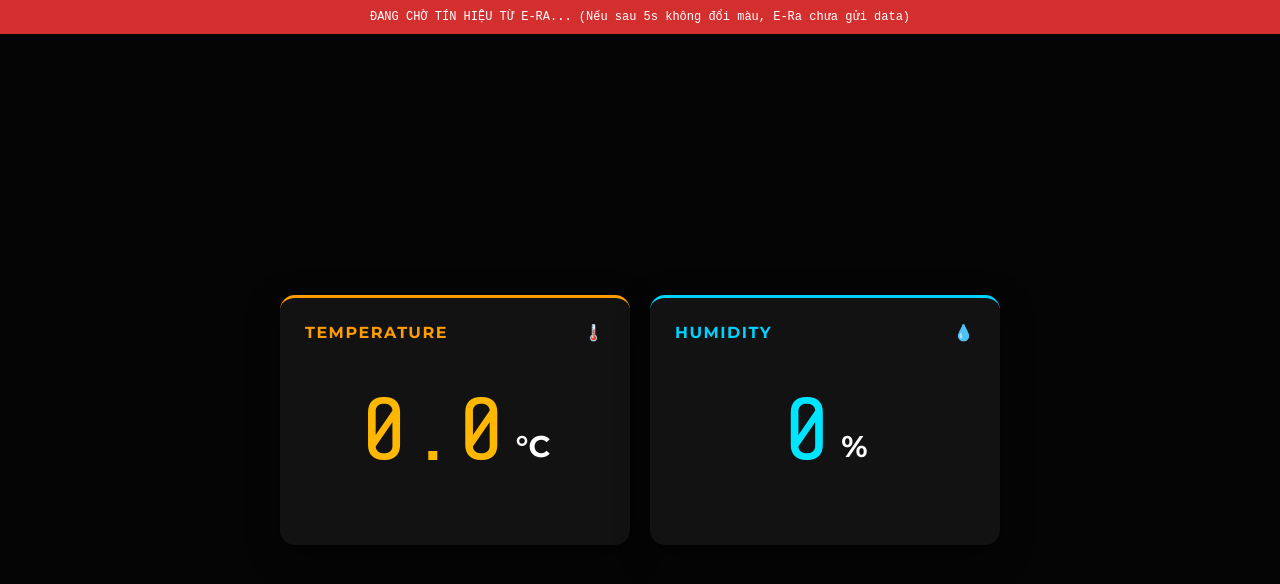
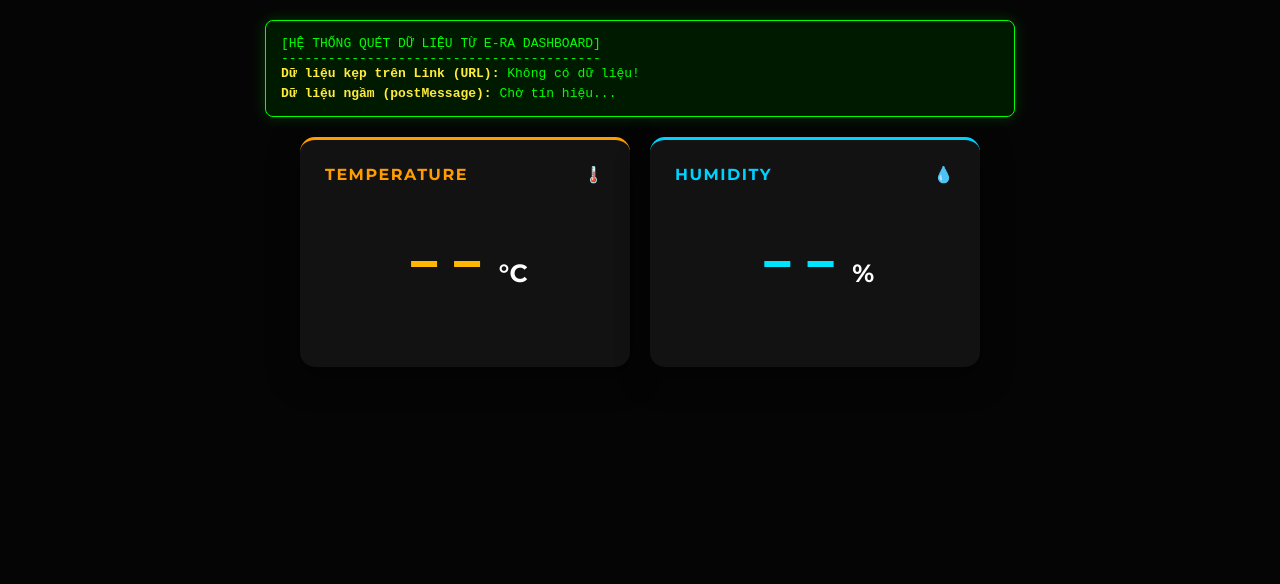
Before and after one commit to nguyenminhkhoa150007-droid/esp32-dashboard, a plain HTML site: page dash.html in a window 1280 px wide. Drawn offline with nearby package versions, Linux system fonts and the light colour scheme.

Commit message:
Update dash.html

```diff
--- a/dash.html
+++ b/dash.html
@@ -2,78 +2,73 @@
 <html lang="vi">
 <head>
     <meta charset="UTF-8">
-    <meta name="viewport" content="width=device-width, initial-scale=1.0">
-    <title>ESP32 Sensor Dashboard</title>
+    <title>ESP32 Dashboard</title>
     <link href="https://fonts.googleapis.com/css2?family=Share+Tech+Mono&family=Montserrat:wght@700&display=swap" rel="stylesheet">
     <style>
         * { margin: 0; padding: 0; box-sizing: border-box; }
-        body {
-            background-color: #050505; color: #ffffff;
-            font-family: 'Montserrat', sans-serif; display: flex;
-            justify-content: center; align-items: center;
-            height: 100vh; position: relative;
-        }
-        /* Thanh Debug hiển thị dữ liệu thô */
-        #debug-box {
-            position: absolute; top: 0; left: 0; width: 100%;
-            background-color: #d32f2f; color: white; padding: 10px;
-            text-align: center; font-family: monospace; font-size: 12px;
-            z-index: 9999; word-wrap: break-word;
-        }
-        .dashboard { display: flex; gap: 20px; flex-wrap: wrap; justify-content: center; margin-top: 40px;}
-        .card {
-            background-color: #121212; width: 350px; height: 250px; border-radius: 15px;
-            padding: 25px; display: flex; flex-direction: column; position: relative;
-            box-shadow: 0 10px 30px rgba(0, 0, 0, 0.5);
-        }
-        .card-header { display: flex; justify-content: space-between; align-items: center; font-size: 16px; letter-spacing: 1.5px; }
+        body { background: #050505; color: #fff; font-family: 'Montserrat', sans-serif; display: flex; flex-direction: column; align-items: center; padding-top: 20px; }
+        /* Màn hình Terminal chẩn đoán */
+        #terminal { background: #001a00; border: 1px solid #00ff00; width: 90%; max-width: 750px; padding: 15px; border-radius: 8px; font-family: monospace; font-size: 13px; color: #00ff00; word-wrap: break-word; margin-bottom: 20px; box-shadow: 0 0 15px rgba(0,255,0,0.2); }
+        .highlight { color: #ffeb3b; font-weight: bold; }
+        .dashboard { display: flex; gap: 20px; flex-wrap: wrap; justify-content: center; }
+        .card { background: #121212; width: 330px; height: 230px; border-radius: 15px; padding: 25px; display: flex; flex-direction: column; box-shadow: 0 10px 30px rgba(0, 0, 0, 0.5); }
+        .card-header { display: flex; justify-content: space-between; font-size: 16px; letter-spacing: 1.5px; }
         .card-body { flex-grow: 1; display: flex; justify-content: center; align-items: center; }
-        .value { font-family: 'Share Tech Mono', monospace; font-size: 90px; line-height: 1; }
-        .unit { font-size: 30px; margin-left: 10px; margin-top: 30px; font-weight: normal; }
-        .temp-card { border-top: 3px solid #ff9d00; }
-        .temp-card .title { color: #ff9d00; }
-        .temp-card .value { color: #ffb700; }
-        .hum-card { border-top: 3px solid #00d2ff; }
-        .hum-card .title { color: #00d2ff; }
-        .hum-card .value { color: #00e5ff; }
+        .value { font-family: 'Share Tech Mono', monospace; font-size: 80px; }
+        .unit { font-size: 25px; margin-left: 10px; margin-top: 20px; }
+        .temp-card { border-top: 3px solid #ff9d00; } .temp-card .value { color: #ffb700; }
+        .hum-card { border-top: 3px solid #00d2ff; } .hum-card .value { color: #00e5ff; }
     </style>
 </head>
 <body>
-
-    <div id="debug-box">ĐANG CHỜ TÍN HIỆU TỪ E-RA... (Nếu sau 5s không đổi màu, E-Ra chưa gửi data)</div>
+    <div id="terminal">
+        <div>[HỆ THỐNG QUÉT DỮ LIỆU TỪ E-RA DASHBOARD]</div>
+        <div>-----------------------------------------</div>
+        <div><span class="highlight">Dữ liệu kẹp trên Link (URL):</span> <span id="url-data">Đang quét...</span></div>
+        <div style="margin-top: 5px;"><span class="highlight">Dữ liệu ngầm (postMessage):</span> <span id="msg-data">Chờ tín hiệu...</span></div>
+    </div>
 
     <div class="dashboard">
         <div class="card temp-card">
-            <div class="card-header"><span class="title">TEMPERATURE</span><span class="icon">🌡️</span></div>
-            <div class="card-body"><span class="value" id="temp-val">0.0</span><span class="unit">°C</span></div>
+            <div class="card-header"><span style="color:#ff9d00">TEMPERATURE</span><span>🌡️</span></div>
+            <div class="card-body"><span class="value" id="temp-val">--</span><span class="unit">°C</span></div>
         </div>
-
         <div class="card hum-card">
-            <div class="card-header"><span class="title">HUMIDITY</span><span class="icon">💧</span></div>
-            <div class="card-body"><span class="value" id="hum-val">0</span><span class="unit">%</span></div>
+            <div class="card-header"><span style="color:#00d2ff">HUMIDITY</span><span>💧</span></div>
+            <div class="card-body"><span class="value" id="hum-val">--</span><span class="unit">%</span></div>
         </div>
     </div>
 
     <script>
+        // 1. Quét dữ liệu trên URL
+        const params = new URLSearchParams(window.location.search);
+        let urlText = "";
+        for (let [k, v] of params.entries()) { urlText += `[${k}: ${v}] `; }
+        document.getElementById('url-data').innerText = urlText !== "" ? urlText : "Không có dữ liệu!";
+
+        // 2. Lắng nghe tín hiệu Realtime
         window.addEventListener('message', function(event) {
+            let payload = event.data;
+            let rawStr = typeof payload === 'object' ? JSON.stringify(payload) : payload;
+
+            // Bỏ qua tin rác tọa độ
+            if (rawStr.includes('iframe-pos') || rawStr.includes('webpack')) return;
+
+            // In thô ra Terminal
+            document.getElementById('msg-data').innerText = rawStr;
+
+            // Thuật toán tự động bắt số liệu tống lên UI
             try {
-                let payload = event.data;
-                if (!payload) return;
+                let d = typeof payload === 'string' ? JSON.parse(payload) : payload;
+                let target = d.data || d.value || d;
 
-                // Ép kiểu mọi thứ thành chuỗi để in ra màn hình
-                let rawStr = typeof payload === 'object' ? JSON.stringify(payload) : payload;
+                // Quét búa xua các tên biến mà E-Ra có thể ném ra
+                let temp = target.V1 || target.value1 || target.Value1 || target.Nhietdo || target.nhietdo;
+                let hum = target.V2 || target.value2 || target.Value2 || target.doam || target.Doam;
 
-                // Bỏ qua các gói tin báo vị trí (iframe-pos) hoặc tin rác nội bộ
-                if (rawStr.includes('iframe-pos') || rawStr.includes('webpack')) return;
-
-                // NẾU CÓ DATA THỰC SỰ -> Đổi nền màu xanh và in lên thanh trên cùng
-                let debugBox = document.getElementById('debug-box');
-                debugBox.style.backgroundColor = "#2e7d32"; // Chuyển sang xanh lá
-                debugBox.innerText = "DATA: " + rawStr;
-
-            } catch (error) {
-                document.getElementById('debug-box').innerText = "LỖI PARSE JSON: " + error.message;
-            }
+                if(temp !== undefined) document.getElementById('temp-val').innerText = parseFloat(temp).toFixed(1);
+                if(hum !== undefined) document.getElementById('hum-val').innerText = Math.round(hum);
+            } catch(e) {}
         });
     </script>
 </body>
```
